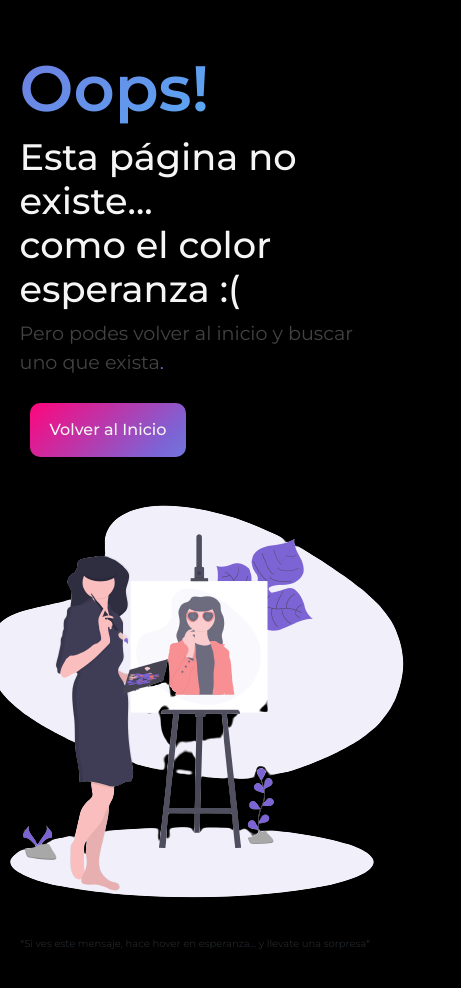
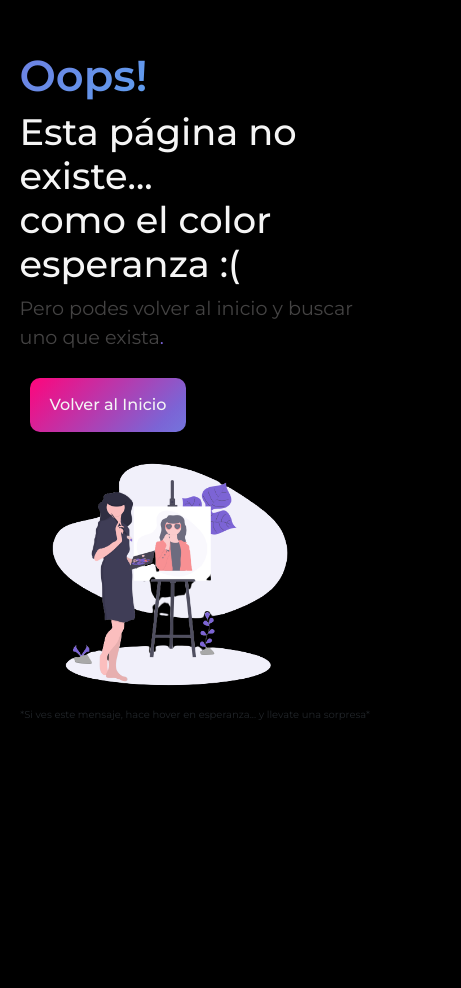
Before and after one commit to camilarojas11/Ana-Cuadros, a website: page views/404.html in a window 390 px wide. Shown: the whole page, 461 px wide, since content can reach past the window. After the commit the page ends 844 px from the top, so only its background shows below. Drawn offline with nearby package versions, Linux system fonts and the light colour scheme.

Commit message:
Agregue media para pagina 404

```diff
--- a/scss/_mediaQueries.scss
+++ b/scss/_mediaQueries.scss
@@ -163,6 +163,33 @@
         }
     }
 
+    //<--------------------- Error 404 ------------------------>
+
+    .body-error {
+
+        .container-error {
+
+            .informacion {
+                h1 {
+                    font-size: map-get($headings-media, h1);
+                }
+
+                h2 {
+                    font-size: map-get($headings-media, h2);
+                }
+            }
+
+            .informacion-imagen {
+                img {
+                    width: 300px;
+                }
+                p{
+                    padding-bottom: 1rem;
+                }
+            }
+        }
+    }
+
     //<--------------- Footer ----------------------->
 
     footer {
```
Also changed, not shown: css/styles.css.
